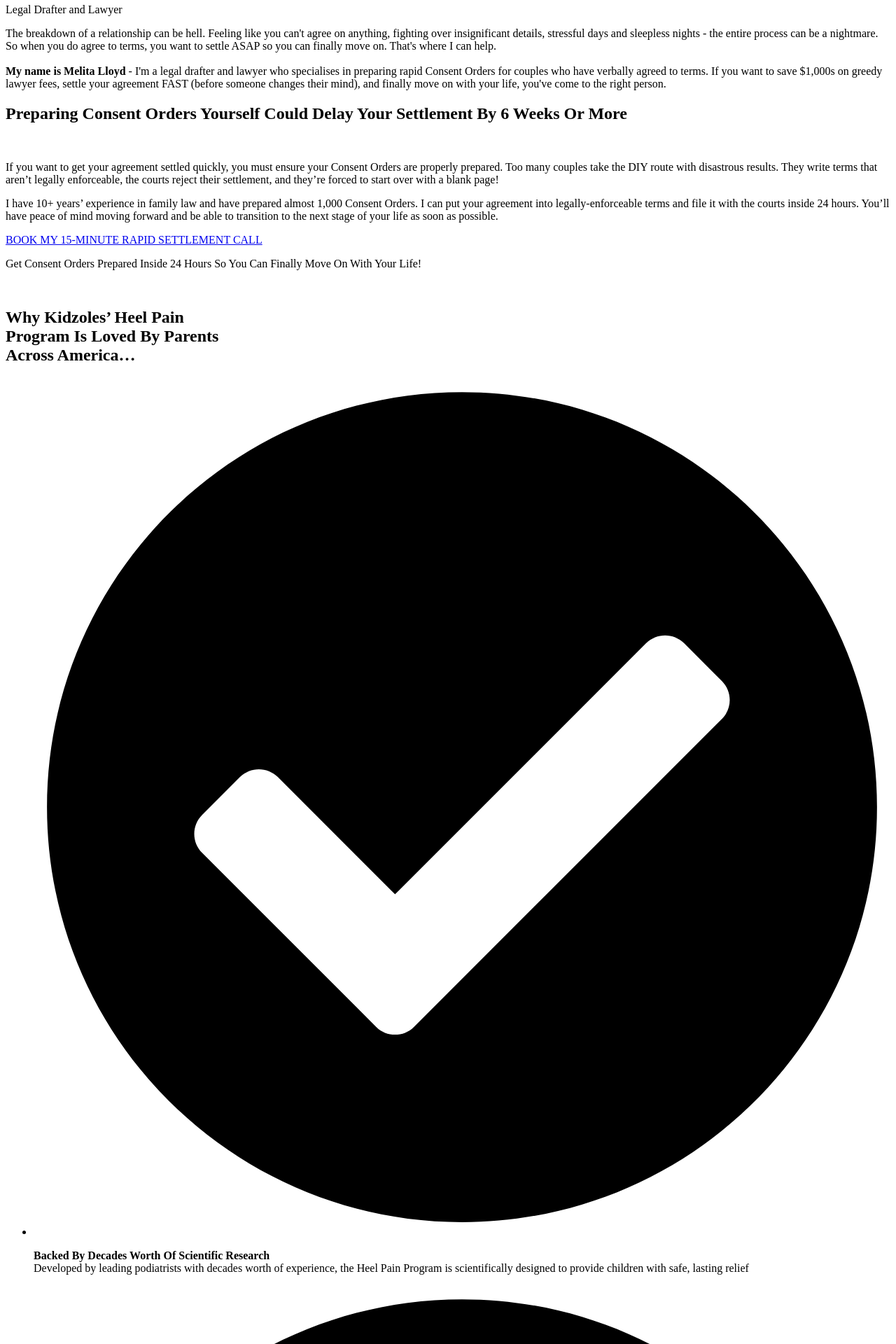
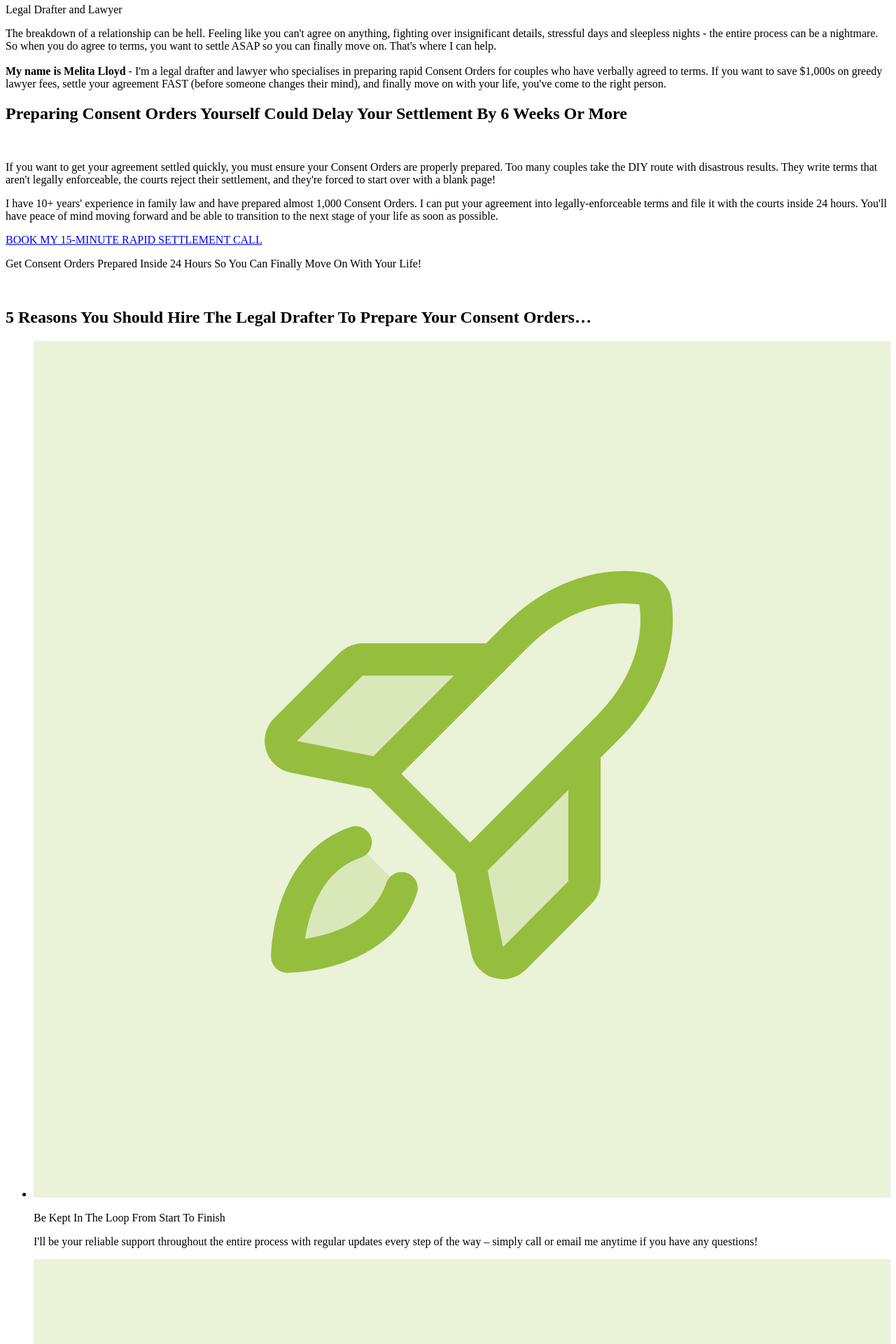
Before and after one commit to kingkongdevs/the-legal-drafter-, a PHP site: page / in a window 1280 px wide. Shown: the part 1522-3442 px from the top of the page at 70% size. Run offline with PHP 8.4, Linux system fonts and the light colour scheme.

Commit message:
Five Reasons Section

```diff
--- a/index.html
+++ b/index.html
@@ -152,10 +152,10 @@
                 </div>
                 <div class="col-md-8 col-lg-6 pb-5">
                     <img class="lazyload pb-5" data-sizes="auto" data-original-src="./assets/prod/images/prep_header_img.jpg">
-                    <p>If you want to get your agreement settled quickly, you must ensure your Consent Orders are properly prepared. Too many couples take the DIY route with disastrous results. They write terms that aren’t legally enforceable, the courts reject their settlement, and they’re forced to start over with a blank page!
+                    <p>If you want to get your agreement settled quickly, you must ensure your Consent Orders are properly prepared. Too many couples take the DIY route with disastrous results. They write terms that aren't legally enforceable, the courts reject their settlement, and they're forced to start over with a blank page!
                     </p>
                     <p>
-                        I have 10+ years’ experience in family law and have prepared almost 1,000 Consent Orders. I can put your agreement into legally-enforceable terms and file it with the courts inside 24 hours. You’ll have peace of mind moving forward and be able to transition to the next stage of your life as soon as possible.
+                        I have 10+ years' experience in family law and have prepared almost 1,000 Consent Orders. I can put your agreement into legally-enforceable terms and file it with the courts inside 24 hours. You'll have peace of mind moving forward and be able to transition to the next stage of your life as soon as possible.
                     </p>
 
                 </div>
@@ -172,105 +172,150 @@
         </div>
     </section>
 
-    <!-- KIDZOLES -->
+
     <section class="five_reasons list-section">
+        <div class="background-image-container">
+            <img class="lazyload" data-sizes="auto" data-original-src="./assets/prod/images/five_reasons_bg.jpg">
+        </div>
         <div class="container">
             <div class="row justify-content-center">
 
-                <div class="col-md-10 col-lg-8 text-center">
-                    <img class="img-fluid mb-5 mb-lg-0 view-animation fade-left max-width-image"
-                        data-original-src="./assets/prod/images/ul-banner-img.png">
-                </div>
 
                 <div class="col-md-10 col-lg-9 text-center">
 
-                    <h2> Why Kidzoles’ Heel Pain <br class="d-none d-md-block">
-                        Program Is Loved By Parents <br class="d-none d-md-block"> Across America…</h2>
+                    <h2>5 Reasons You Should Hire The Legal
+                        Drafter To Prepare Your Consent Orders…</h2>
                 </div>
 
                 <div class="col-md-10 col-lg-8">
                     <ul class="styled-list">
 
                         <li class="d-flex align-items-start align-items-md-center mb-5">
-                            <img class="view-animation img-fluid mr-4" src="assets/prod/svgs/icon-check.svg"
-                                alt="Icon check">
-                            <p class="mb-0">
-                                <strong class="heading">
-                                    Backed By Decades Worth Of Scientific Research
+                                <div class="row">
+                                    <div class="col-2 justify-content-center align-items-center d-md-flex d-block icon">
+                                        <svg viewBox="0 0 59 59" fill="none" xmlns="http://www.w3.org/2000/svg">
+                                            <rect width="59" height="59" fill="#95BE3F" fill-opacity="0.2"/>
+                                            <path opacity="0.2" d="M25.3394 37.6873C23.7531 42.4045 17.4634 42.4045 17.4634 42.4045C17.4634 42.4045 17.4634 36.1149 22.1807 34.5286L25.3394 37.6873Z" fill="#95BE3F"/>
+                                            <path opacity="0.2" d="M37.9326 28.2388V37.2279C37.9284 37.5216 37.8083 37.8016 37.5986 38.0072L33.104 42.5157C32.9614 42.6581 32.7828 42.7591 32.5873 42.808C32.3918 42.8569 32.1867 42.8518 31.9938 42.7932C31.801 42.7346 31.6276 42.6248 31.4923 42.4755C31.357 42.3261 31.2648 42.1428 31.2255 41.9451L30.0566 36.1147L37.9326 28.2388Z" fill="#95BE3F"/>
+                                            <path opacity="0.2" d="M31.6289 21.9355H22.6398C22.3461 21.9397 22.066 22.0598 21.8605 22.2695L17.352 26.7641C17.2096 26.9067 17.1086 27.0853 17.0597 27.2808C17.0108 27.4763 17.0159 27.6814 17.0745 27.8743C17.133 28.0671 17.2429 28.2405 17.3922 28.3758C17.5416 28.5111 17.7249 28.6033 17.9225 28.6426L23.753 29.8115L31.6289 21.9355Z" fill="#95BE3F"/>
+                                            <path d="M25.3394 37.6873C23.7531 42.4045 17.4634 42.4045 17.4634 42.4045C17.4634 42.4045 17.4634 36.1149 22.1807 34.5286" stroke="#95BE3F" stroke-width="2.22642" stroke-linecap="round" stroke-linejoin="round"/>
+                                            <path d="M39.5048 26.6666L30.0565 36.115L23.753 29.8115L33.2013 20.3631C36.7775 16.7869 40.3537 16.8287 41.8843 17.0513C42.1205 17.0828 42.3398 17.1912 42.5083 17.3597C42.6768 17.5282 42.7851 17.7474 42.8166 17.9836C43.0393 19.5143 43.081 23.0905 39.5048 26.6666Z" stroke="#95BE3F" stroke-width="2.22642" stroke-linecap="round" stroke-linejoin="round"/>
+                                            <path d="M37.9326 28.2388V37.2279C37.9284 37.5216 37.8083 37.8016 37.5986 38.0072L33.104 42.5157C32.9614 42.6581 32.7828 42.7591 32.5873 42.808C32.3918 42.8569 32.1867 42.8518 31.9938 42.7932C31.801 42.7346 31.6276 42.6248 31.4923 42.4755C31.357 42.3261 31.2648 42.1428 31.2255 41.9451L30.0566 36.1147" stroke="#95BE3F" stroke-width="2.22642" stroke-linecap="round" stroke-linejoin="round"/>
+                                            <path d="M31.6289 21.9355H22.6398C22.3461 21.9397 22.066 22.0598 21.8605 22.2695L17.352 26.7641C17.2096 26.9067 17.1086 27.0853 17.0597 27.2808C17.0108 27.4763 17.0159 27.6814 17.0745 27.8743C17.133 28.0671 17.2429 28.2405 17.3922 28.3758C17.5416 28.5111 17.7249 28.6033 17.9225 28.6426L23.753 29.8115" stroke="#95BE3F" stroke-width="2.22642" stroke-linecap="round" stroke-linejoin="round"/>
+                                        </svg>
+                                    </div>
+                                    <div class="col-10 text">
+                                        <p class="heading">
+                                            Be Kept In The Loop From Start To Finish
                                             <br>
-                                </strong>
-                                <span class="copy">
-                                    Developed by leading podiatrists with decades worth of experience, the Heel Pain
-                                    Program is scientifically designed to provide children with safe, lasting relief
-                                </span>
                                         </p>
+                                        <p class="copy">
+                                            I'll be your reliable support throughout the entire process with regular updates every step of the way – simply call or email me anytime if you have any questions!
+                                        </p>
+                                    </div>
+                                </div>
+
                         </li>
 
                         <li class="d-flex align-items-start align-items-md-center mb-5">
-                            <img class="view-animation img-fluid mr-4" src="assets/prod/svgs/icon-check.svg"
-                                alt="Icon check">
-                            <p class="mb-0">
-                                <strong class="heading">
-                                    10 Minutes Per Day With No Supervision Needed!
+                            <div class="row">
+                                <div class="col-2 justify-content-center align-items-center d-md-flex d-block icon">
+                                    <svg  viewBox="0 0 59 59" fill="none" xmlns="http://www.w3.org/2000/svg">
+                                        <rect width="59" height="59" fill="#95BE3F" fill-opacity="0.2"/>
+                                        <path opacity="0.2" d="M29 41C35.6274 41 41 35.6274 41 29C41 22.3726 35.6274 17 29 17C22.3726 17 17 22.3726 17 29C17 35.6274 22.3726 41 29 41Z" fill="#95BE3F"/>
+                                        <path d="M29 22V24" stroke="#95BE3F" stroke-width="2" stroke-linecap="round" stroke-linejoin="round"/>
+                                        <path d="M29 34V36" stroke="#95BE3F" stroke-width="2" stroke-linecap="round" stroke-linejoin="round"/>
+                                        <path d="M29 41C35.6274 41 41 35.6274 41 29C41 22.3726 35.6274 17 29 17C22.3726 17 17 22.3726 17 29C17 35.6274 22.3726 41 29 41Z" stroke="#95BE3F" stroke-width="2" stroke-linecap="round" stroke-linejoin="round"/>
+                                        <path d="M26 34H30.5C31.163 34 31.7989 33.7366 32.2678 33.2678C32.7366 32.7989 33 32.163 33 31.5C33 30.837 32.7366 30.2011 32.2678 29.7322C31.7989 29.2634 31.163 29 30.5 29H27.5C26.837 29 26.2011 28.7366 25.7322 28.2678C25.2634 27.7989 25 27.163 25 26.5C25 25.837 25.2634 25.2011 25.7322 24.7322C26.2011 24.2634 26.837 24 27.5 24H32" stroke="#95BE3F" stroke-width="2" stroke-linecap="round" stroke-linejoin="round"/>
+                                    </svg>
+                                </div>
+                                <div class="col-10 text">
+                                    <p class="heading">
+                                      Save $1,000s on money-hungry lawyers
                                         <br>
-                                </strong>
-                                <span class="copy">
-                                    Created with the busy parent in mind, our program is so simple that your child can
-                                    do it without supervision – in as little as 10 minutes per day!
-                                </span>
                                     </p>
+                                    <p class="copy">
+                                        As Australia’s only fixed fee family law legal drafting service, hiring me is $1,000s more affordable (plus faster and easier) than seeing a traditional family lawyer.
+                                    </p>
+                                </div>
+                            </div>
                         </li>
 
                         <li class="d-flex align-items-start align-items-md-center mb-5">
-                            <img class="view-animation img-fluid mr-4" src="assets/prod/svgs/icon-check.svg"
-                                alt="Icon check">
-                            <p class="mb-0">
-                                <strong class="heading">
-                                    Everything You Need Delivered FREE To Your Door
+                            <div class="row">
+                                <div class="col-2 justify-content-center align-items-center d-md-flex d-block icon">
+                                    <svg viewBox="0 0 59 59" fill="none" xmlns="http://www.w3.org/2000/svg">
+                                        <rect width="59" height="59" fill="#95BE3F" fill-opacity="0.2"/>
+                                        <path opacity="0.2" d="M29 41C35.6274 41 41 35.6274 41 29C41 22.3726 35.6274 17 29 17C22.3726 17 17 22.3726 17 29C17 35.6274 22.3726 41 29 41Z" fill="#95BE3F"/>
+                                        <path d="M29 41C35.6274 41 41 35.6274 41 29C41 22.3726 35.6274 17 29 17C22.3726 17 17 22.3726 17 29C17 35.6274 22.3726 41 29 41Z" stroke="#95BE3F" stroke-width="2" stroke-miterlimit="10"/>
+                                        <path d="M29 22V29H36" stroke="#95BE3F" stroke-width="2" stroke-linecap="round" stroke-linejoin="round"/>
+                                    </svg>
+                                </div>
+                                <div class="col-10 text">
+                                    <p class="heading">
+                                        Your Consent Orders Prepared Inside 24 Hours
                                         <br>
-                                </strong>
-                                <span class="copy">
-                                    With podiatry-grade orthotics, heel lifts, and a stretchy band for exercises shipped
-                                    to your door for free, you won’t have to leave your home to get started
-                                </span>
                                     </p>
+                                    <p class="copy">
+                                        A separation can be long and painful – so when you agree to terms, you want things to move FAST. I can prepare your Consent Orders in just 24 hours.
+                                    </p>
+                                </div>
+                            </div>
                         </li>
 
                         <li class="d-flex align-items-start align-items-md-center mb-5">
-                            <img class="view-animation img-fluid mr-4" src="assets/prod/svgs/icon-check.svg"
-                                alt="Icon check">
-                            <p class="mb-0">
-                                <strong class="heading">
-                                    Save $100s On Custom Orthotics
+                            <div class="row">
+                                <div class="col-2 justify-content-center align-items-center d-md-flex d-block icon">
+                                    <svg viewBox="0 0 59 59" fill="none" xmlns="http://www.w3.org/2000/svg">
+                                        <rect width="59" height="59" fill="#95BE3F" fill-opacity="0.2"/>
+                                        <path opacity="0.2" d="M32 40V32H26V40H18V27.4375C17.9993 27.2986 18.0279 27.1611 18.0839 27.0341C18.1399 26.907 18.222 26.7931 18.325 26.7L28.325 17.6125C28.5073 17.4447 28.746 17.3516 28.9938 17.3516C29.2415 17.3516 29.4802 17.4447 29.6625 17.6125L39.675 26.7C39.7756 26.795 39.8562 26.9092 39.9121 27.0359C39.9679 27.1625 39.9978 27.2991 40 27.4375V40H32Z" fill="#95BE3F"/>
+                                        <path d="M40 40V27.4375C39.9978 27.2991 39.9679 27.1625 39.9121 27.0359C39.8562 26.9092 39.7756 26.795 39.675 26.7L29.6625 17.6125C29.4802 17.4447 29.2415 17.3516 28.9938 17.3516C28.746 17.3516 28.5073 17.4447 28.325 17.6125L18.325 26.7C18.222 26.7931 18.1399 26.907 18.0839 27.0341C18.0279 27.1611 17.9993 27.2986 18 27.4375V40" stroke="#95BE3F" stroke-width="2" stroke-linecap="round" stroke-linejoin="round"/>
+                                        <path d="M15 40H43" stroke="#95BE3F" stroke-width="2" stroke-linecap="round" stroke-linejoin="round"/>
+                                        <path d="M32 40V33C32 32.7348 31.8946 32.4804 31.7071 32.2929C31.5196 32.1054 31.2652 32 31 32H27C26.7348 32 26.4804 32.1054 26.2929 32.2929C26.1054 32.4804 26 32.7348 26 33V40" stroke="#95BE3F" stroke-width="2" stroke-linecap="round" stroke-linejoin="round"/>
+                                    </svg>
+                                </div>
+                                <div class="col-10 text">
+                                    <p class="heading">
+                                        Don’t Pay Stamp Duty On Property Transfers
                                         <br>
-                                </strong>
-                                <span class="copy">
-                                    There is NO research to support a customized orthotic over a prefabricated insole
-                                    for children. What’s more, children outgrow custom insoles in 1-2 years, meaning
-                                    you’ll fork out $300-600 for a new pair!
-                                </span>
                                     </p>
+                                    <p class="copy">
+                                        Consent Orders mean if you are transferring property (including real estate and vehicles), then the transaction will be exempt from stamp duty!
+                                    </p>
+                                </div>
+                            </div>
                         </li>
 
                         <li class="d-flex align-items-start align-items-md-center mb-5">
-                            <img class="view-animation img-fluid mr-4" src="assets/prod/svgs/icon-check.svg"
-                                alt="Icon check">
-                            <p class="mb-0">
-                                <strong class="heading">
-                                    Develop Muscle Memory That Lasts Up To 28 Years
+                            <div class="row">
+                                <div class="col-2 justify-content-center align-items-center d-md-flex d-block icon">
+                                    <svg viewBox="0 0 59 59" fill="none" xmlns="http://www.w3.org/2000/svg">
+                                        <rect width="59" height="59" fill="#95BE3F" fill-opacity="0.2"/>
+                                        <path opacity="0.2" d="M16 34C16 36.2125 18.5 37 20 37C21.5 37 24 36.2125 24 34L20 24L16 34Z" fill="#95BE3F"/>
+                                        <path opacity="0.2" d="M34 30C34 32.2125 36.5 33 38 33C39.5 33 42 32.2125 42 30L38 20L34 30Z" fill="#95BE3F"/>
+                                        <path d="M29 18V40" stroke="#95BE3F" stroke-width="2" stroke-linecap="round" stroke-linejoin="round"/>
+                                        <path d="M26 40H32" stroke="#95BE3F" stroke-width="2" stroke-linecap="round" stroke-linejoin="round"/>
+                                        <path d="M20 24L38 20" stroke="#95BE3F" stroke-width="2" stroke-linecap="round" stroke-linejoin="round"/>
+                                        <path d="M16 34C16 36.2125 18.5 37 20 37C21.5 37 24 36.2125 24 34L20 24L16 34Z" stroke="#95BE3F" stroke-width="2" stroke-linecap="round" stroke-linejoin="round"/>
+                                        <path d="M34 30C34 32.2125 36.5 33 38 33C39.5 33 42 32.2125 42 30L38 20L34 30Z" stroke="#95BE3F" stroke-width="2" stroke-linecap="round" stroke-linejoin="round"/>
+                                        </svg>
+
+                                </div>
+                                <div class="col-10 text">
+                                    <p class="heading">
+                                        Avoid A DIY Disaster That Isn’t Legally Binding
                                         <br>
-                                </strong>
-                                <span class="copy">
-                                    The Heel Pain Program develops long term strength in the lower limbs – your child
-                                    will develop muscle memory that lasts 28 years, keeping them happy and healthy for
-                                    decades to come!
-                                </span>
                                     </p>
+                                    <p class="copy">
+                                        A DIY mistake could set your settlement back months – during which time your partner could change their mind and demand more from the settlement.
+                                    </p>
+                                </div>
+                            </div>
                         </li>
 
                     </ul>
                     <div class="btn-section text-center mx-auto">
-                        <a href="#offer-form" class="btn btn-primary">FIX MY CHILD’S HEEL PAIN FOREVER</a>
+                        <a href="#offer-form" class="btn btn-primary">FIX MY CHILD'S HEEL PAIN FOREVER</a>
                         <p> Join The Kidzoles Heel Pain Program During <span class="output"></span> And
                             Receive $350+ Worth Of Bonuses… Plus Free Shipping!</p>
                     </div>
@@ -363,7 +408,7 @@
                             <img class="view-animation img-fluid mr-4 mt-2" src="assets/prod/svgs/icon-check.svg"
                                 alt="Icon check">
                             <p class="mb-0"> <strong>Free Consultation With A Certified Orangetheory Coach:</strong> Sit
-                                down with one of our experienced coaches where they’ll breakdown your goals and how to
+                                down with one of our experienced coaches where they'll breakdown your goals and how to
                                 achieve them</p>
                         </li>
                         <li class="d-flex align-items-start mb-5">
@@ -387,7 +432,7 @@
                         <li class="d-flex align-items-start mb-5">
                             <img class="view-animation img-fluid mr-4 mt-2" src="assets/prod/svgs/icon-check.svg"
                                 alt="Icon check">
-                            <p class="mb-0"> <strong>Otbeat Heart Rate Monitor To Use For Free:</strong> You’ll get your
+                            <p class="mb-0"> <strong>Otbeat Heart Rate Monitor To Use For Free:</strong> You'll get your
                                 very own heart rate monitor to loan for your free week. When you decide to sign up for a
                                 membership, you'll get up to 50% off your device!* </p>
                         </li>
@@ -1217,14 +1262,14 @@
                 <div class="col-md-10 col-lg-8">
                     <p> When you try Orangetheory free for 7 days, our highly-trained coaches will give you the tools
                         you need to get into shape and melt off that stubborn body fat in a fun and dynamic way. BUT
-                        most importantly, they’ll also teach you how you can keep it off for good! </p>
+                        most importantly, they'll also teach you how you can keep it off for good! </p>
 
                     <p> Here is what you will discover: </p>
 
                     <ol class="styled-list">
                         <li class="mb-5">
                             <p class="mb-0"> <strong>Free Consultation With A Certified Orangetheory Coach:</strong> Sit
-                                down with one of our experienced coaches where they’ll breakdown your goals and how to
+                                down with one of our experienced coaches where they'll breakdown your goals and how to
                                 achieve them</p>
                         </li>
                         <li class="mb-5">
@@ -1240,7 +1285,7 @@
                                 when you try us free for 7-days</p>
                         </li>
                         <li class="mb-5">
-                            <p class="mb-0"> <strong>Otbeat Heart Rate Monitor To Use For Free:</strong> You’ll get your
+                            <p class="mb-0"> <strong>Otbeat Heart Rate Monitor To Use For Free:</strong> You'll get your
                                 very own heart rate monitor to loan for your free week. When you decide to sign up for a
                                 membership, you'll get up to 50% off your device!* </p>
                         </li>
```
Also changed, not shown: assets/src/scss/five_reasons.scss (+47 -0 lines), assets/src/images/five_reasons_bg.png (added). Lines whose indentation alone changed are shown as unchanged.
